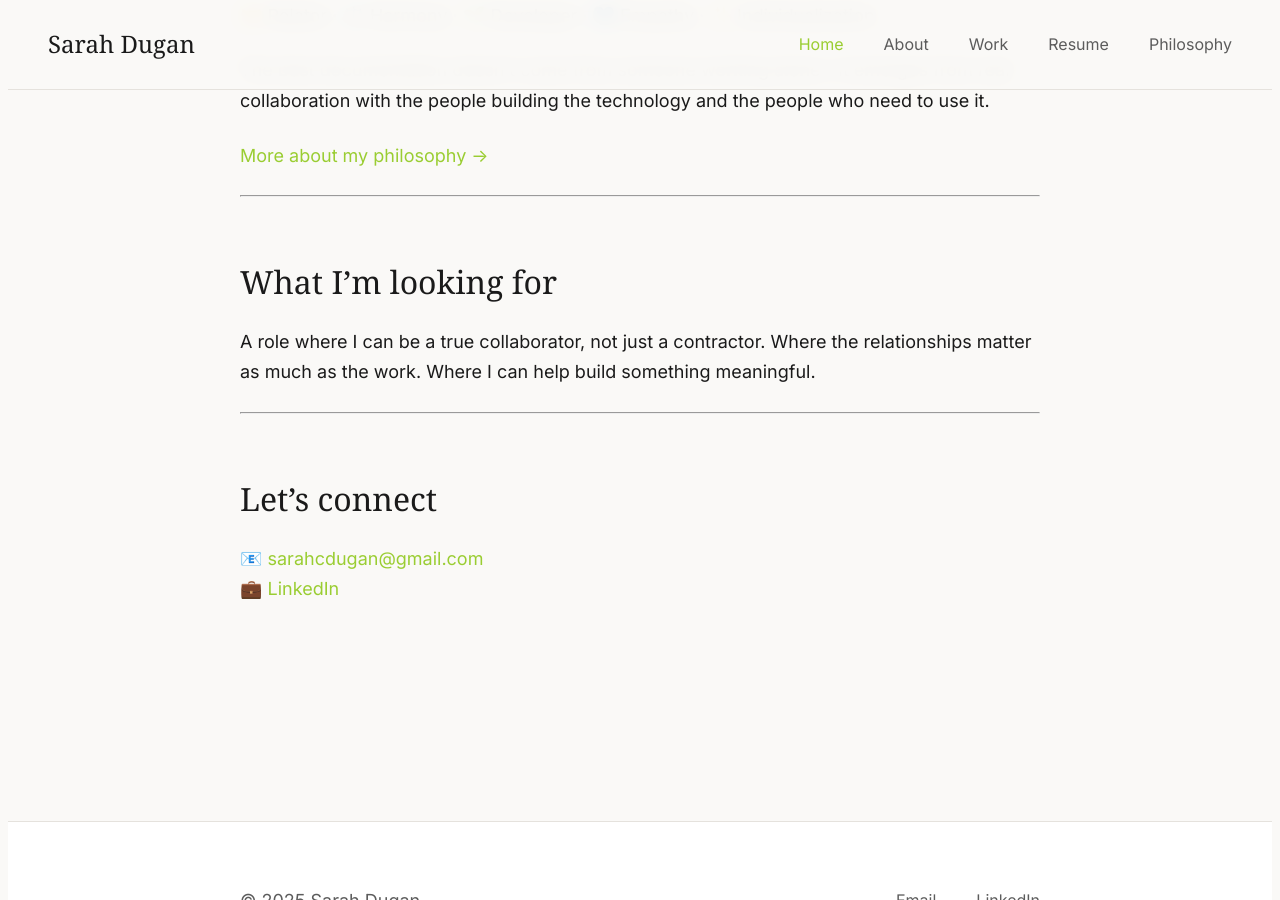
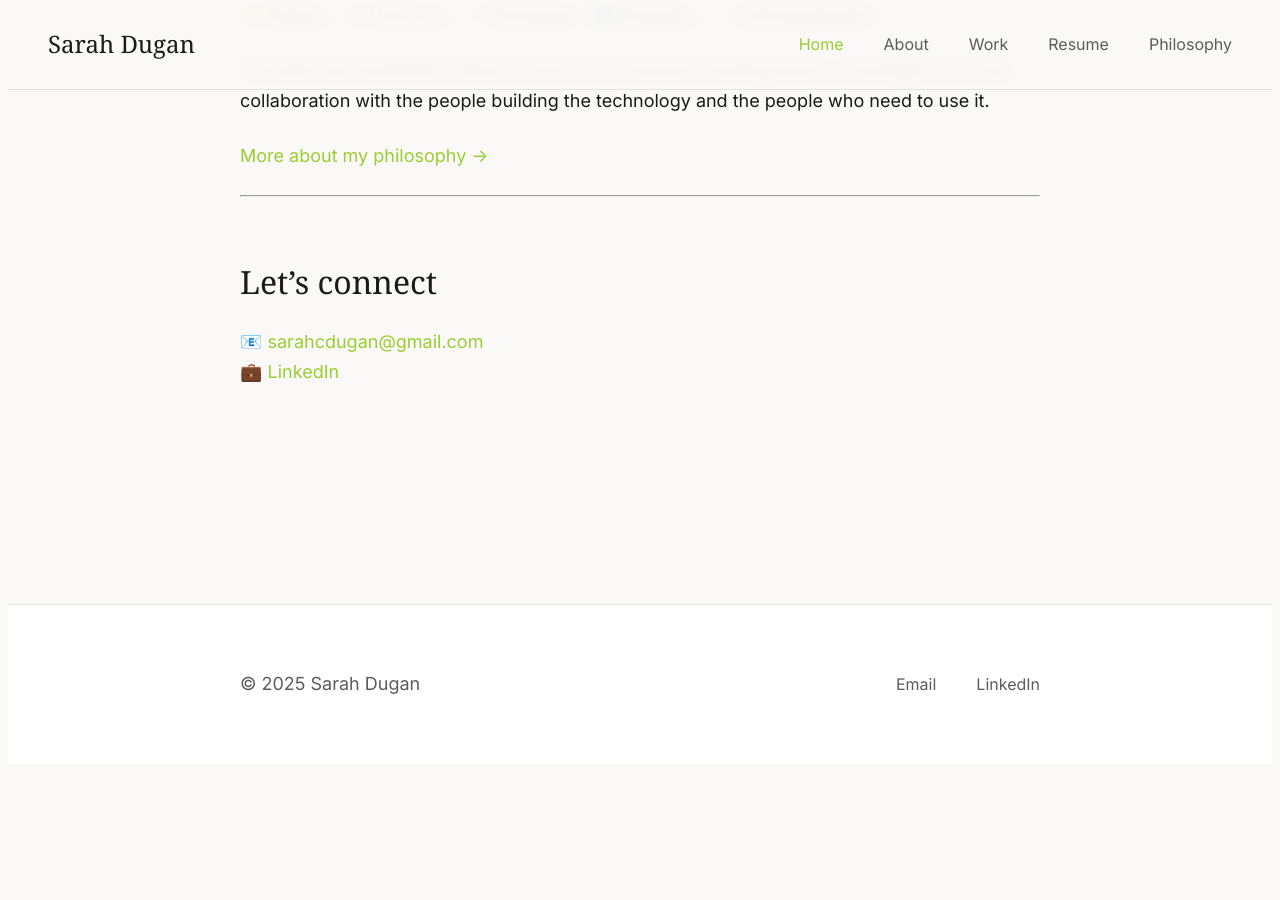
Before and after one commit to scrivera-dugan/site, a Jekyll site: the page built from index.md, in a window 1280 px wide and 900 px high, scrolled down 1470 px. Built offline with Jekyll 4.4.1, drawn with Linux system fonts in a browser that asks for light colours; some web fonts are replaced; after the commit the page ends 2242 px from its top, so only the background shows below that.

Commit message:
Update index.md

```diff
--- a/index.md
+++ b/index.md
@@ -45,11 +45,6 @@ The best documentation doesn't come from someone working alone—it emerges from
 
 [More about my philosophy →](/site/friends&philosophy.html)
 
----
-
-## What I'm looking for
-
-A role where I can be a true collaborator, not just a contractor. Where the relationships matter as much as the work. Where I can help build something meaningful.
 
 ---
 
```
